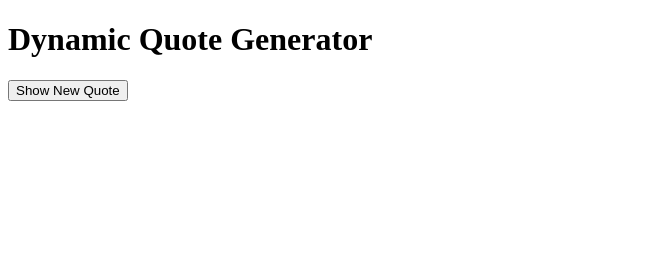
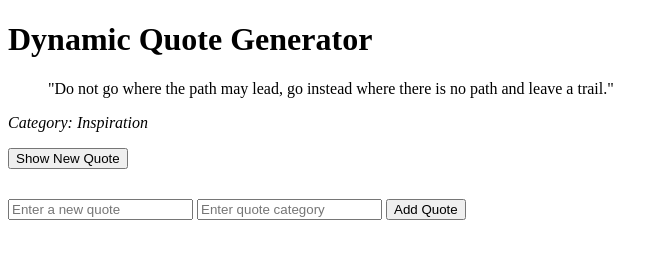
Before and after one commit to Precious-svg/alx_fe_javascript, a plain HTML site: page dom-manipulation/index.html in a window 1280 px wide. Both pictures are taken after a click on the button "Show New Quote". Shown: the whole page, without its empty margins (0-668 px from the left). Drawn offline with Linux system fonts and the light colour scheme.

Commit message:
complete

```diff
--- a/dom-manipulation/index.html
+++ b/dom-manipulation/index.html
@@ -9,6 +9,14 @@
           <h1>Dynamic Quote Generator</h1>
           <div id="quoteDisplay"></div>
           <button id="newQuote">Show New Quote</button>
-          <script src="script.js"></script>
+
+          <div style="margin-top: 30px;">
+            <input id="newQuoteText" type="text" placeholder="Enter a new quote" />
+            <input id="newQuoteCategory" type="text" placeholder="Enter quote category" />
+            <button onclick="addQuote()">Add Quote</button>
+          </div>
+          <script src="./script.js"></script>
+
+
       </body>
   </html>
--- /dev/null
+++ b/dom-manipulation/script.js
@@ -0,0 +1,54 @@
+const quotes = [
+    { text: "The best way to get started is to quit talking about it and start working towards it, action speaks louder.", category: "Motivation" },
+    { text: "Life is life, it cannot be predicted. Acceptance is teh firts step to making the most of it.", category: "Life" },
+    { text: "Do not go where the path may lead, go instead where there is no path and leave a trail.", category: "Inspiration" }
+  ];
+
+  function showRandomQuote() {
+    const quoteDisplay = document.getElementById('quoteDisplay');
+
+    if (quotes.length === 0) {
+      quoteDisplay.innerHTML = "<p>No quotes available.</p>";
+      return;
+    }
+
+    const randomIndex = Math.floor(Math.random() * quotes.length);
+    const quote = quotes[randomIndex];
+
+    // Update DOM with new quote
+    quoteDisplay.innerHTML = `
+      <blockquote>"${quote.text}"</blockquote>
+      <p><em>Category: ${quote.category}</em></p>
+    `;
+  }
+
+  // ===== Add New Quote =====
+  function addQuote() {
+    const textInput = document.getElementById('newQuoteText');
+    const categoryInput = document.getElementById('newQuoteCategory');
+
+    const newText = textInput.value.trim();
+    const newCategory = categoryInput.value.trim();
+
+    if (!newText || !newCategory) {
+      alert("Please enter both quote text and category.");
+      return;
+    }
+
+    // Add new quote to array
+    quotes.push({ text: newText, category: newCategory });
+
+    // Clear inputs
+    textInput.value = '';
+    categoryInput.value = '';
+
+    alert("Quote added successfully!");
+
+    // Optionally display the new quote
+    showRandomQuote();
+  }
+
+  // ===== Set Up Event Listener =====
+  document.addEventListener('DOMContentLoaded', () => {
+    document.getElementById('newQuote').addEventListener('click', showRandomQuote);
+  });
```
